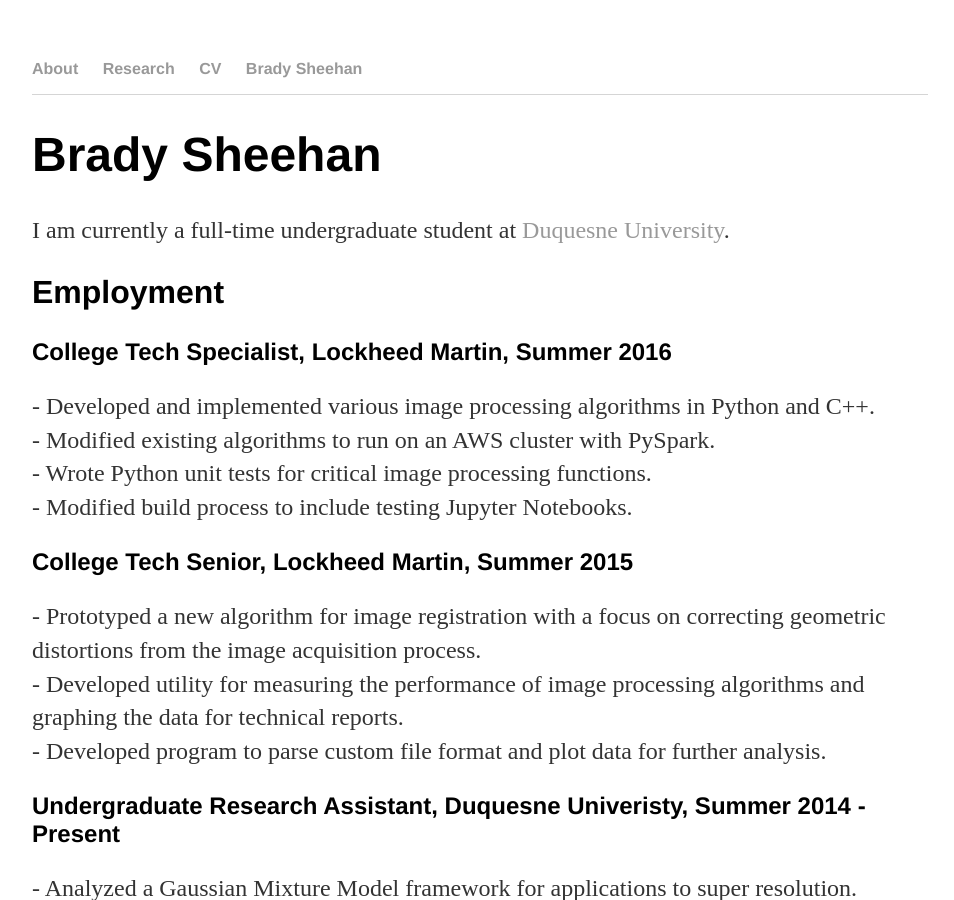
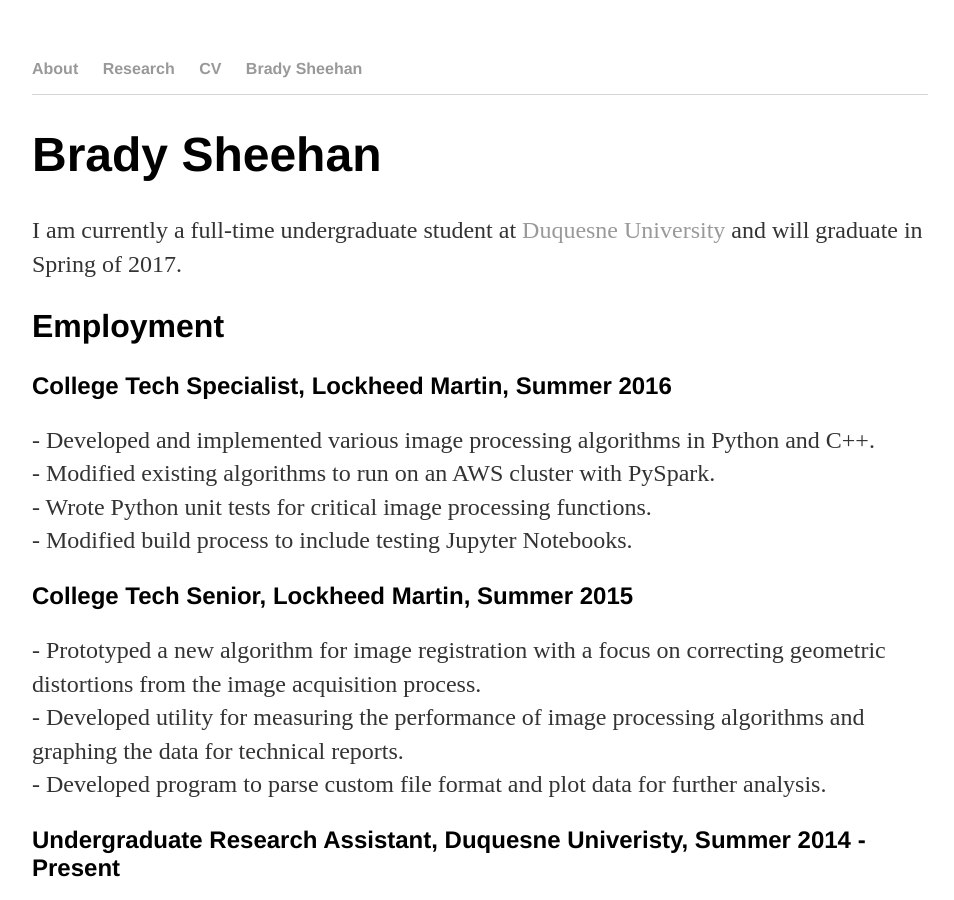
Before and after one commit to BradySheehan/bradysheehan, a Jekyll site: the page built from cv/index.html, in a window 1280 px wide and 900 px high. Shown: the whole window, without its empty margins (160-1114 px from the left). Built offline with Jekyll 4.4.1, drawn with Linux system fonts in a browser that asks for light colours.

Commit message:
grad date

```diff
--- a/cv/index.html
+++ b/cv/index.html
@@ -4,7 +4,7 @@
 ---
 <div class="cv">
 	<h1>Brady Sheehan</h1>
-	<p> I am currently a full-time undergraduate student at <a href="http://duq.edu">Duquesne University</a>.
+	<p> I am currently a full-time undergraduate student at <a href="http://duq.edu">Duquesne University</a> and will graduate in Spring of 2017.
 
 	<h2>Employment</h2>
 
```
